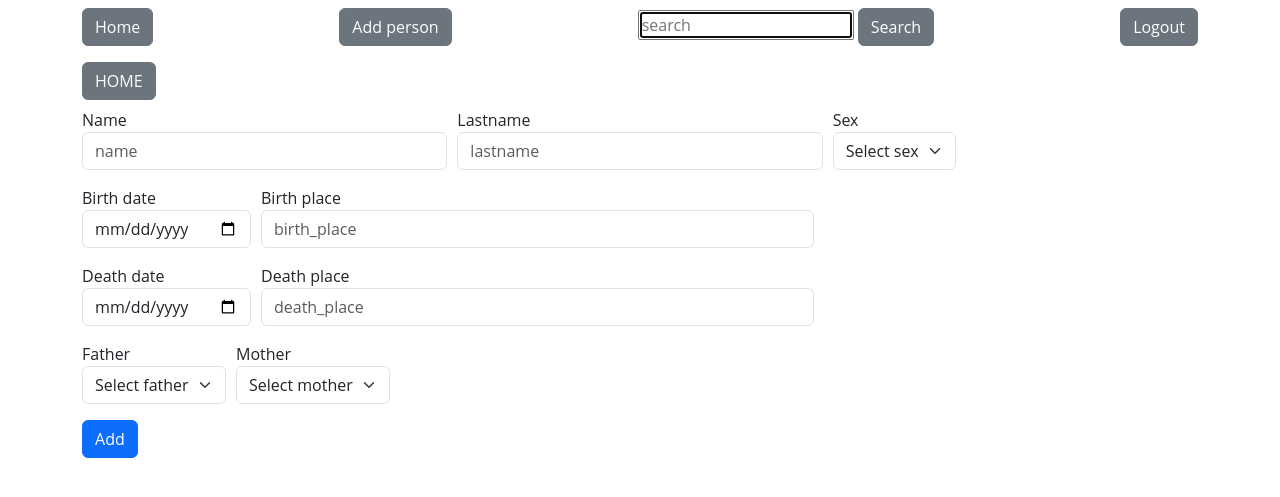
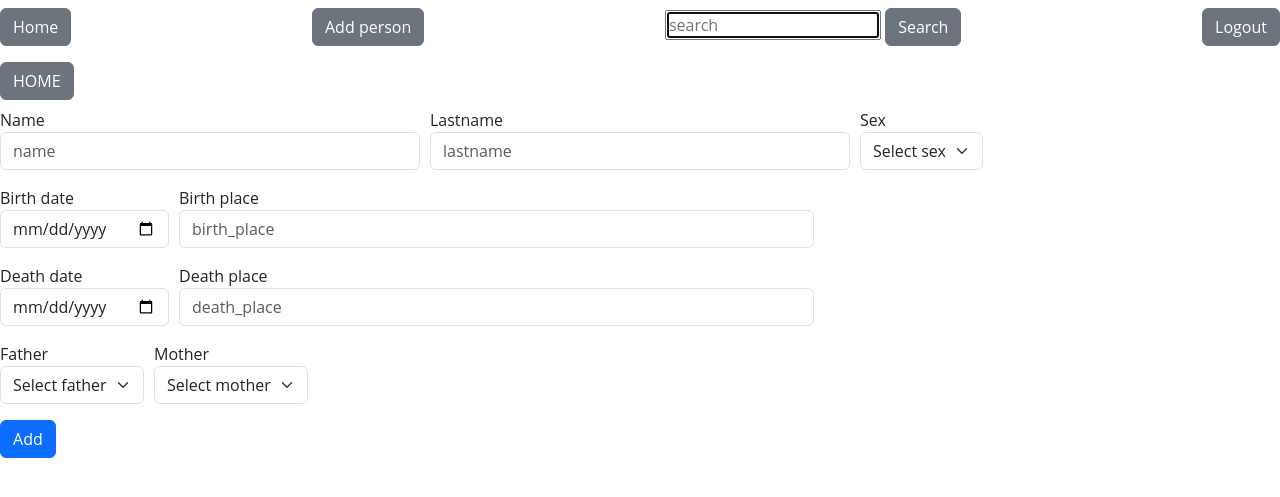
Before and after one commit to andriiguthub/Family-records, a Flask app: page /add in a window 1280 px wide. Shown: the top 497 px of the page. Run offline with Flask 3, Linux system fonts and the light colour scheme; the visitor is signed in with stand-in values (Sample User, id 1); data that the repository does not hold is empty; some libraries are stand-ins or nearby versions.

Commit message:
Update layout.html

```diff
--- a/templates/layout.html
+++ b/templates/layout.html
@@ -24,7 +24,7 @@
     </head>
 
     <body>
-        <div class="container">
+        <div class="container-flex">
             <header class="navbar">
                 {% if current_user.is_authenticated %}
                 <div class=""><a class="btn btn-secondary" href="/tree">Home</a></div>
```
